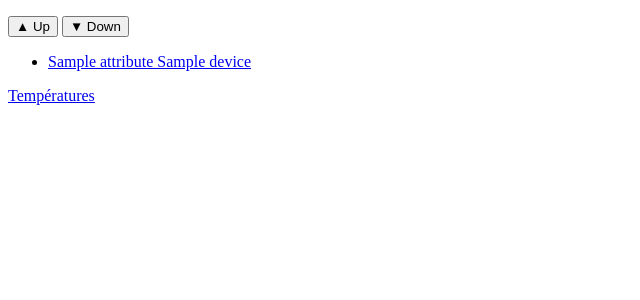
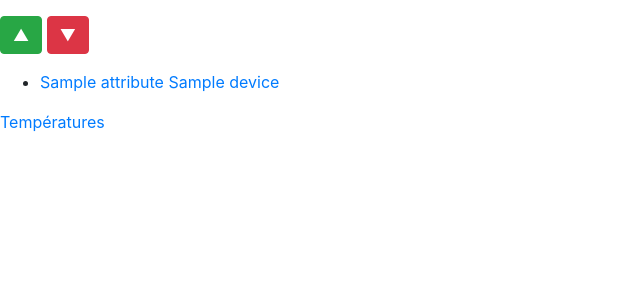
Before and after one commit to gutard/djomotic, a Django app: page / in a window 1280 px wide. Shown: the top 300 px of the page, without its empty margins (0-640 px from the left). Run offline with Django 3.2, Linux system fonts and the light colour scheme; tables that the repository leaves empty hold one stand-in row (values such as "Sample post"); some libraries are stand-ins or nearby versions.

Commit message:
Bootstrap buttons

```diff
--- a/domotic/templates/domotic/attribute_list.html
+++ b/domotic/templates/domotic/attribute_list.html
@@ -3,14 +3,17 @@
 <html xmlns="http://www.w3.org/1999/xhtml" xml:lang="fr" lang="fr" dir="ltr">
     <head>
         <title>Graphe</title>
-        <link rel="stylesheet" href="https://cdnjs.cloudflare.com/ajax/libs/Chart.js/2.9.3/Chart.css">
+        <link rel="stylesheet" href="https://stackpath.bootstrapcdn.com/bootstrap/4.4.1/css/bootstrap.min.css" integrity="sha384-Vkoo8x4CGsO3+Hhxv8T/Q5PaXtkKtu6ug5TOeNV6gBiFeWPGFN9MuhOf23Q9Ifjh" crossorigin="anonymous">
+        <script src="https://code.jquery.com/jquery-3.4.1.slim.min.js" integrity="sha384-J6qa4849blE2+poT4WnyKhv5vZF5SrPo0iEjwBvKU7imGFAV0wwj1yYfoRSJoZ+n" crossorigin="anonymous"></script>
+        <script src="https://cdn.jsdelivr.net/npm/popper.js@1.16.0/dist/umd/popper.min.js" integrity="sha384-Q6E9RHvbIyZFJoft+2mJbHaEWldlvI9IOYy5n3zV9zzTtmI3UksdQRVvoxMfooAo" crossorigin="anonymous"></script>
+        <script src="https://stackpath.bootstrapcdn.com/bootstrap/4.4.1/js/bootstrap.min.js" integrity="sha384-wfSDF2E50Y2D1uUdj0O3uMBJnjuUD4Ih7YwaYd1iqfktj0Uod8GCExl3Og8ifwB6" crossorigin="anonymous"></script>
     </head>
     <body>
         <p>
             <form method="POST">
                 {% csrf_token %}
-                <button formaction="{% url 'shutter_all' 'up' %}">▲ Up</button>
-                <button formaction="{% url 'shutter_all' 'down' %}">▼ Down</button>
+                <button type="button" class="btn btn-success" formaction="{% url 'shutter_all' 'up' %}">▲</button>
+                <button type="button" class="btn btn-danger" formaction="{% url 'shutter_all' 'down' %}">▼</button>
             </form>
         </p>
         <ul>
```
